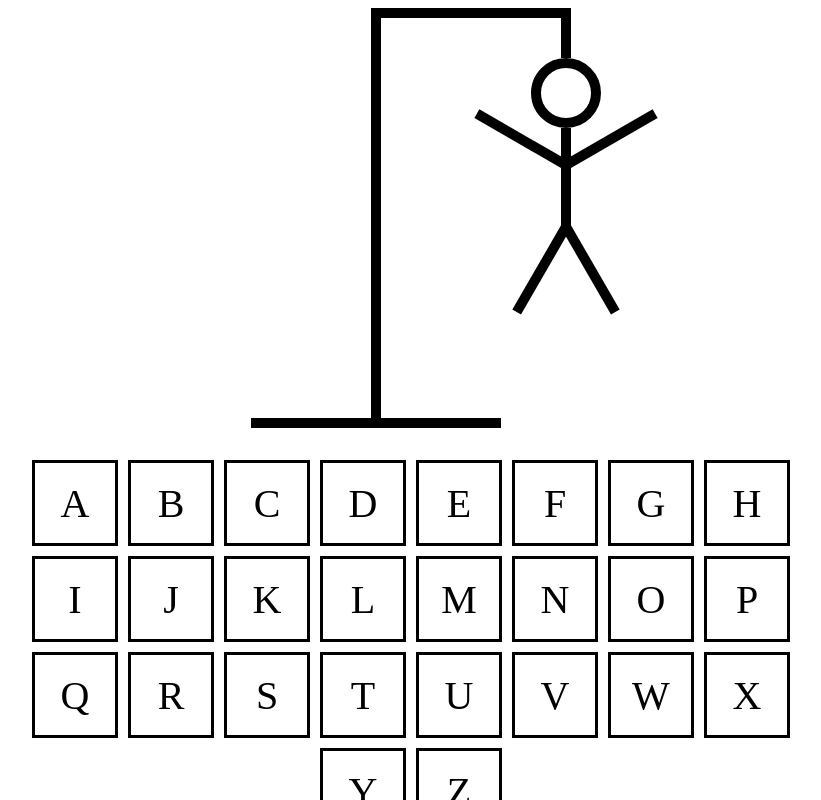
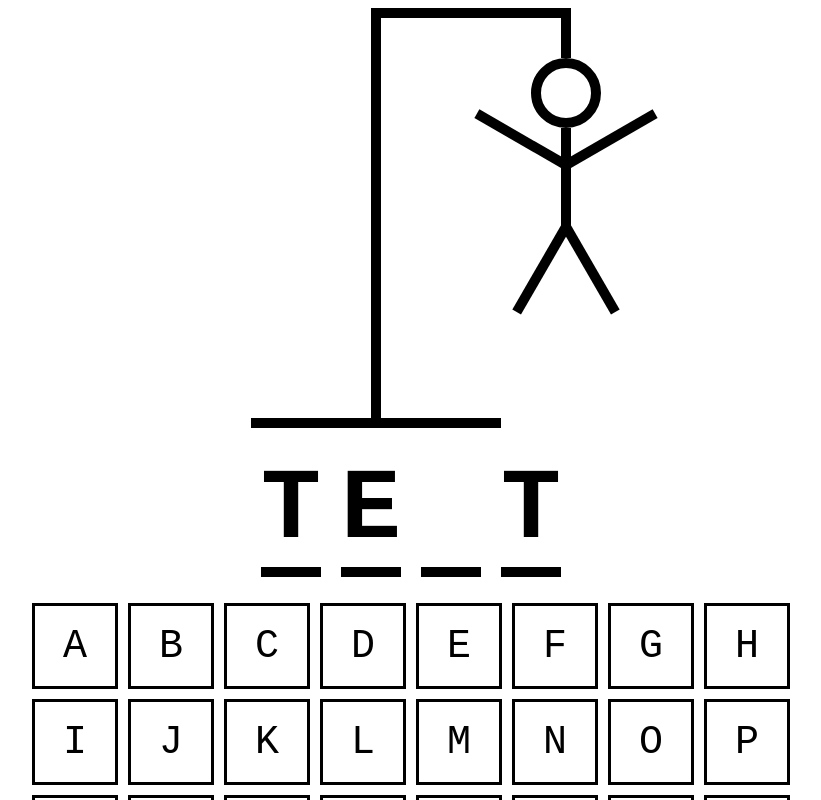
Before and after one commit to RomanLatipov/Hangman-with-TypeScript-React, a React (Vite) app: page / in a window 1280 px wide. Shown: the top 800 px of the page, without its empty margins (229-1050 px from the left). Built offline with nearby package versions, Linux system fonts and the light colour scheme.

Commit message:
create display for Hangman word

```diff
--- a/src/App.css
+++ b/src/App.css
@@ -1,3 +1,6 @@
+* {
+    font-family: monospace;
+}
 .mainDisplay {
     max-width: 800px;
     display: flex;
@@ -105,3 +108,10 @@
     align-items: center;
     text-transform: uppercase;
 }
+.word {
+    display: flex;
+    gap: 20px;
+    font-size: 100px;
+    font-weight: bold;
+    text-transform: uppercase;
+}
--- a/src/App.tsx
+++ b/src/App.tsx
@@ -3,6 +3,7 @@ import { useState } from 'react'
 import words from "./list.json"
 import HangmanDrawing from './HangmanDrawing';
 import Letters from './Letters';
+import HangmanWord from './HangmanWord';
 
 function App() {
   const [word, setWord] = useState(words[Math.floor(Math.random() * words.length)]);
@@ -11,6 +12,7 @@ function App() {
   return (<>
     <div className='mainDisplay'>
       <HangmanDrawing />
+      <HangmanWord />
       <Letters />
     </div>
 
--- /dev/null
+++ b/src/HangmanWord.tsx
@@ -0,0 +1,14 @@
+export default function HangmanWord() {
+    const word = 'test';
+    const guessedLetter = ['t', 'e', 'g'];
+    // return <div className="word"></div>
+    return <div className="word">
+        {word.split("").map((letter, index) => (
+            <span style={{borderBottom: "10px solid black"}} key={index}>
+                <span style={{visibility: guessedLetter.includes(letter) ? "visible" : "hidden"}}>
+                    {letter}
+                </span>
+            </span>
+        ))}
+    </div>
+}
```
